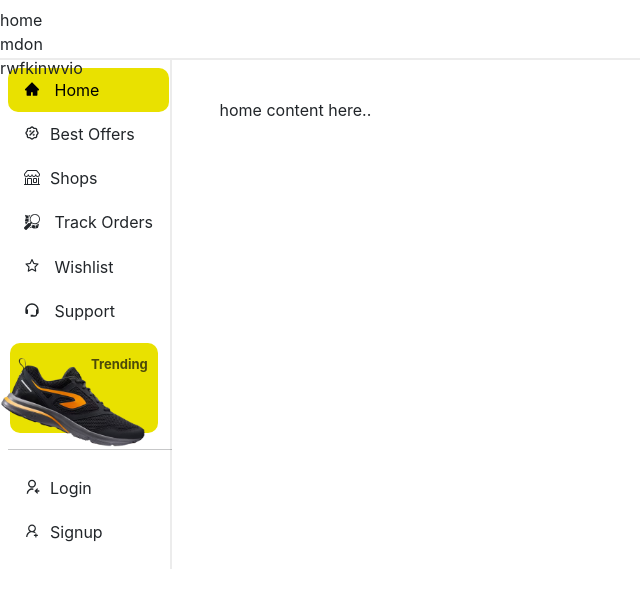
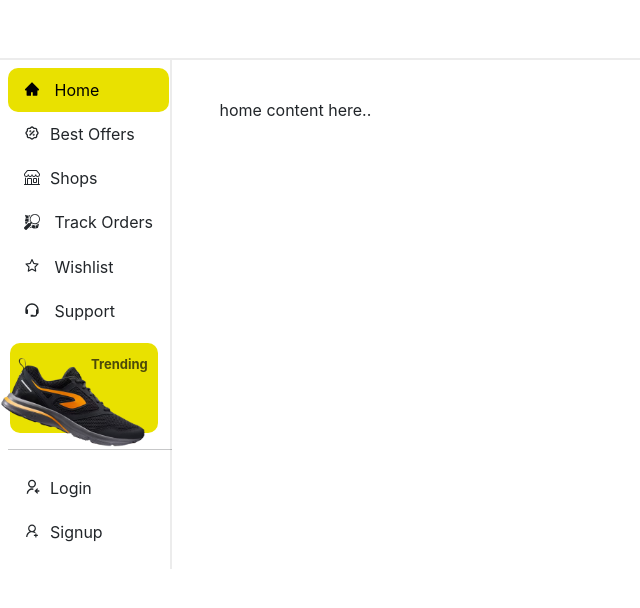
Before and after one commit to vardhanreddy27/sAir, a React (Create React App) app in the folder sair/: page / in a window 1280 px wide. Shown: the top 608 px of the page, without its empty margins (0-640 px from the left). Built offline with nearby package versions, Linux system fonts and the light colour scheme.

Commit message:
add cmts these

```diff
--- a/sair/src/components/Navbar.tsx
+++ b/sair/src/components/Navbar.tsx
@@ -7,18 +7,6 @@ function Navbar() {
 
 
 
-<ul>
-  <li>
-    home
-  </li>
-  <li>
-   mdon
-  </li>
-  <li>
-   rwfkinwvio
-  </li>
-</ul>
-
 
 
   </div>;
```
